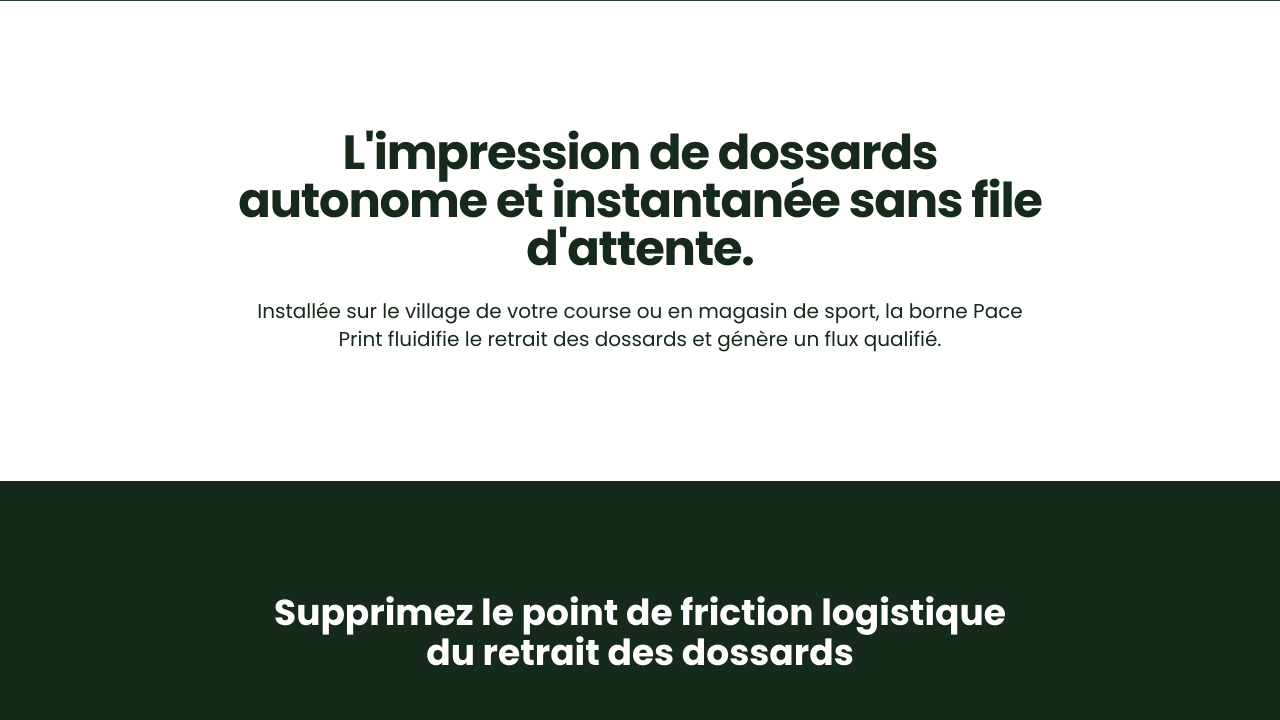
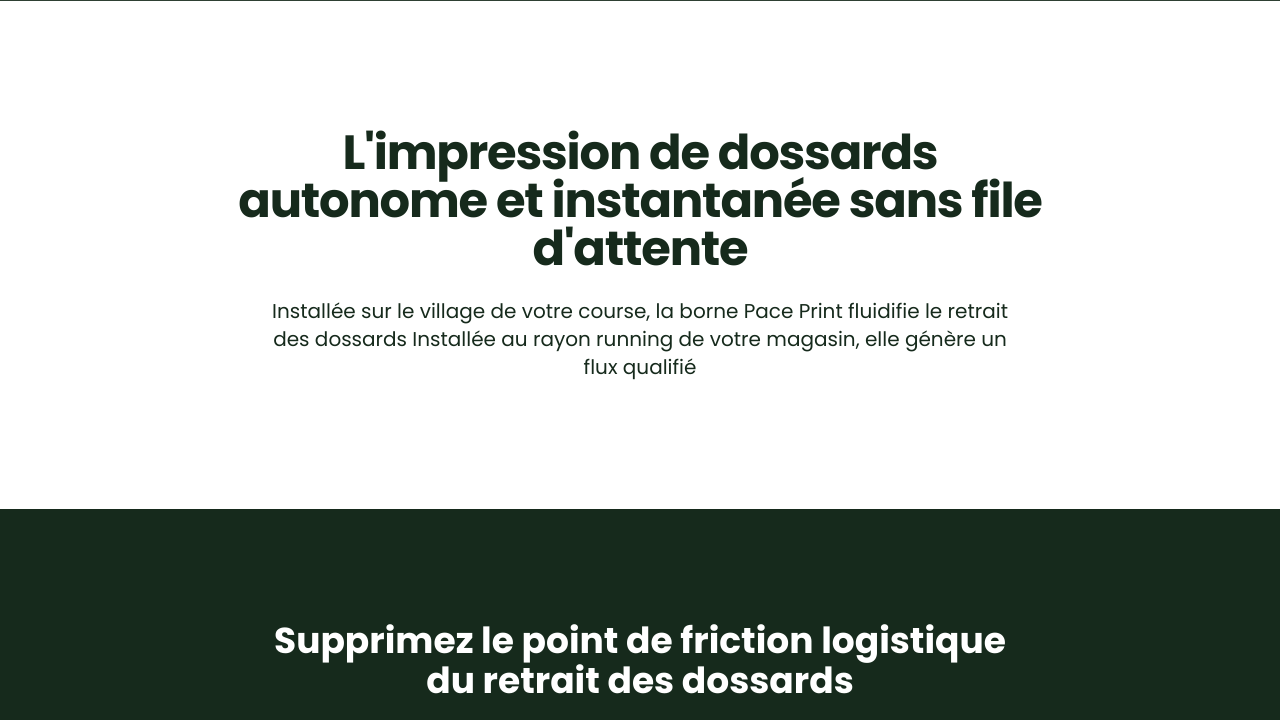
Before and after one commit to gaetanmetro-art/site-vitrine, a plain HTML site: page index.html in a window 1280 px wide. Shown: the part 80-800 px from the top of the page. Drawn offline with nearby package versions, Linux system fonts and the light colour scheme.

Commit message:
Update index.html

```diff
--- a/index.html
+++ b/index.html
@@ -3,7 +3,7 @@
 <head>
     <meta charset="UTF-8">
     <meta name="viewport" content="width=device-width, initial-scale=1.0">
-    <title>Pace Print — L'impression de dossards autonome et instantanée</title>
+    <title>Pace Print - Imprime ton dossard</title>
     <meta name="description" content="Installée sur le village de votre course ou en magasin de sport, la borne Pace Print fluidifie le retrait des dossards et génère un flux qualifié.">
     <script src="https://cdn.tailwindcss.com"></script>
     <link rel="preconnect" href="https://fonts.googleapis.com">
@@ -70,10 +70,11 @@
         <section class="bg-white text-[#162a1c] py-20 md:py-28 lg:py-32">
             <div class="max-w-4xl mx-auto px-4 sm:px-6 lg:px-8 text-center">
                 <h1 class="text-3xl sm:text-4xl md:text-5xl font-bold tracking-tight text-[#162a1c] leading-tight mb-6">
-                    L'impression de dossards autonome et instantanée sans file d'attente.
+                    L'impression de dossards autonome et instantanée sans file d'attente
                 </h1>
                 <p class="text-lg sm:text-xl font-normal text-[#162a1c] leading-relaxed max-w-3xl mx-auto">
-                    Installée sur le village de votre course ou en magasin de sport, la borne Pace Print fluidifie le retrait des dossards et génère un flux qualifié.
+                    Installée sur le village de votre course, la borne Pace Print fluidifie le retrait des dossards
+                    Installée au rayon running de votre magasin, elle génère un flux qualifié
                 </p>
             </div>
         </section>
```
